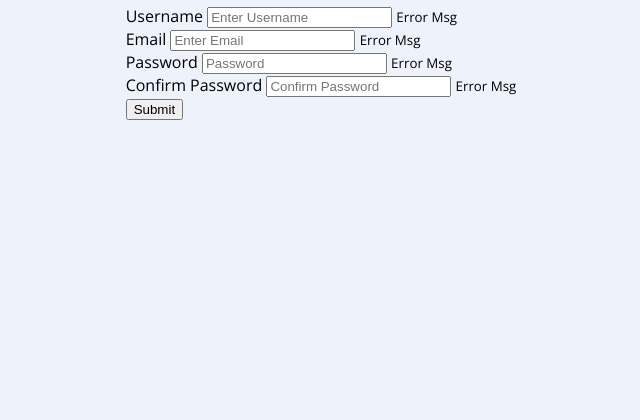
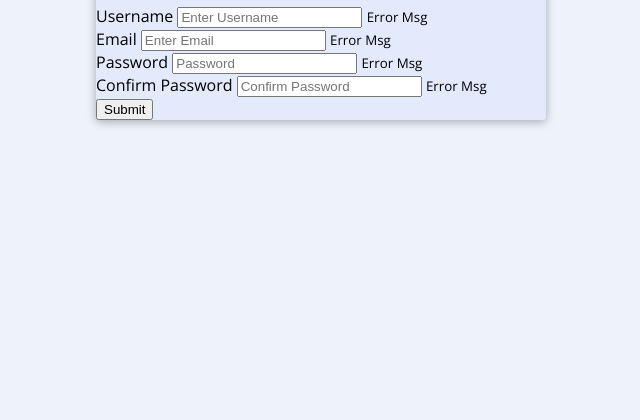
Before and after one commit to Halo8424/Simple-form-validation, a plain HTML site: page index.html in a window 1280 px wide. Shown: the part 380-800 px from the top of the page, without its empty margins (319-959 px from the left). Drawn offline with nearby package versions, Linux system fonts and the light colour scheme.

Commit message:
container styles

```diff
--- a/style.css
+++ b/style.css
@@ -4,7 +4,7 @@
     box-sizing: border-box;
 }
 
-body{
+body {
     background-color: #edf2fb;
     font-family: 'Open Sans', sans-serif;
     display: flex;
@@ -13,3 +13,10 @@ body{
     min-height: 100vh;
     margin: 0;
 }
+
+.container {
+    background-color: #e2eafc;
+    border-radius: 4px;
+    box-shadow: 0 2px 10px rgba(0, 0, 0, 0.3);
+    width: 450px;
+}
```
